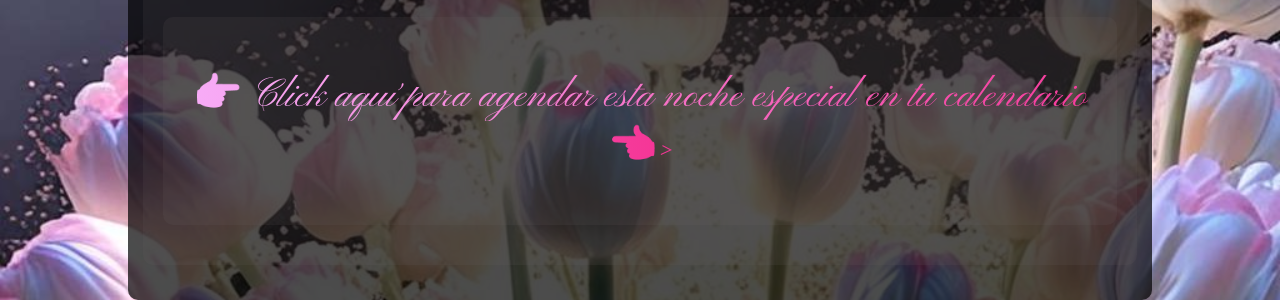
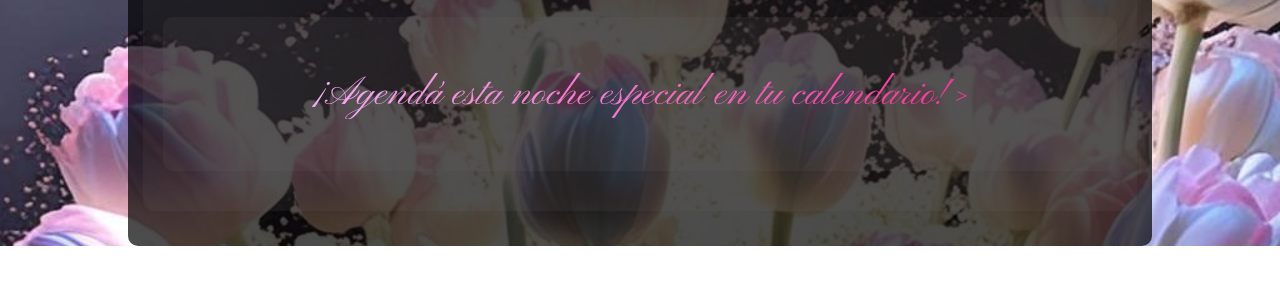
Before and after one commit to YourVirtualCard/teinvitoamifiesta, a plain HTML site: page index.html in a window 1280 px wide. Shown: the part 3116-3416 px from the top of the page. After the commit the page ends 3362 px from the top, so only its background shows below. Drawn offline with Linux system fonts and the light colour scheme.

Commit message:
Update index.html

```diff
--- a/index.html
+++ b/index.html
@@ -102,7 +102,7 @@
             <p>
   <a target="_blank" href="https://calendar.google.com/calendar/u/0?cid=bHVjaXh2MjVAZ21haWwuY29t"
     <img border="0" src="https://calendar.google.com/calendar/images/ext/gc_button1_es-419.gif" alt="Google Calendar">
-    👉🏻 Click aquí para agendar esta noche especial en tu calendario 👈🏻>
+    ¡Agendá esta noche especial en tu calendario! >
   </a>
 </p>
 </section>
```
